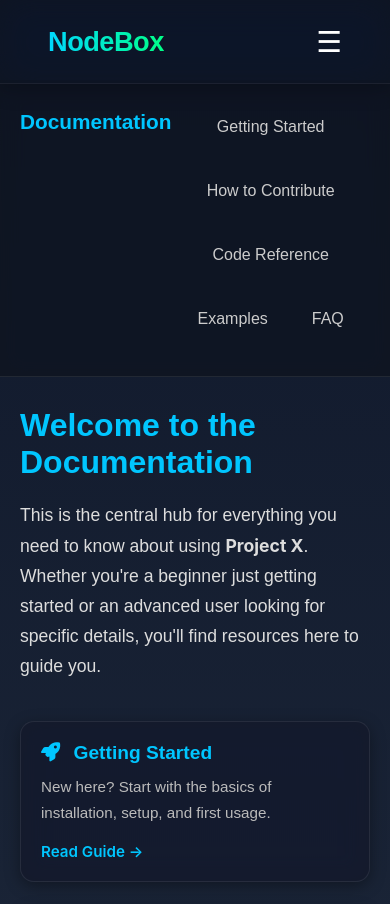
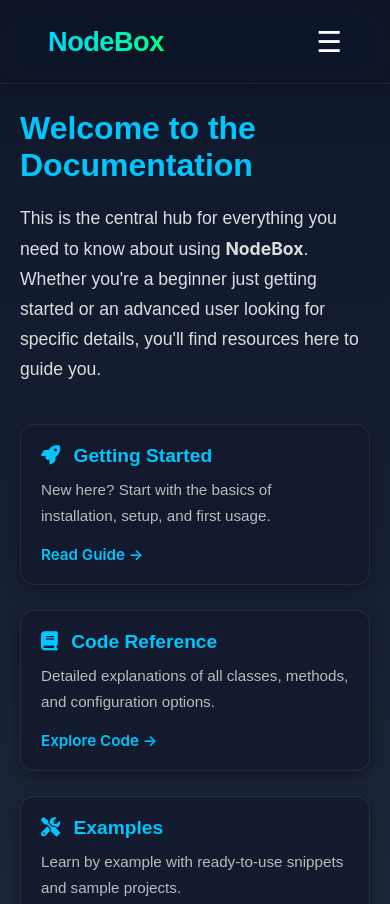
Before and after one commit to shreyansh-shankar/NodeBox, a plain HTML site: page public/docs.html in a window 390 px wide. Shown: the top 904 px of the page. Drawn offline with Linux system fonts and the light colour scheme; a web font is replaced by a local one.

```diff
--- a/public/docs.html
+++ b/public/docs.html
@@ -55,12 +55,11 @@
         </aside>
 
         <!-- Main content -->
-        <!-- Main content -->
         <main class="content">
             <h1>Welcome to the Documentation</h1>
             <p>
                 This is the central hub for everything you need to know about using
-                <strong>Project X</strong>. Whether you're a beginner just getting started
+                <strong>NodeBox</strong>. Whether you're a beginner just getting started
                 or an advanced user looking for specific details, you'll find resources
                 here to guide you.
             </p>
@@ -96,7 +95,7 @@
             <section class="getting-started">
                 <h2>First Steps</h2>
                 <ol>
-                    <li>Install Project X using our <a href="#">installation guide</a>.</li>
+                    <li>Install NodeBox using our <a href="#">installation guide</a>.</li>
                     <li>Set up your first project in under 5 minutes.</li>
                     <li>Follow along with the <a href="#">examples</a> to build confidence.</li>
                 </ol>
@@ -114,6 +113,7 @@
         </main>
 
     </div>
+    <script src="script.js"></script>
 </body>
 
 </html>
--- a/public/styles/docs.css
+++ b/public/styles/docs.css
@@ -221,26 +221,15 @@
   }
 
   .sidebar {
-    width: 100%;
+    width: 0;
     height: auto;
     position: relative;
     top: 0;
     border-right: none;
     border-bottom: 1px solid rgba(255, 255, 255, 0.08);
     box-shadow: none;
-    display: flex;
+    display: none;
     justify-content: center;
-  }
-
-  .sidebar nav ul {
-    display: flex;
-    gap: 20px;
-    flex-wrap: wrap;
-    justify-content: center;
-  }
-
-  .sidebar nav ul li {
-    margin-bottom: 10px;
   }
 
   .content {
```
Also changed, not shown: public/downloads.html (+1 -1 lines), 1 other file.
